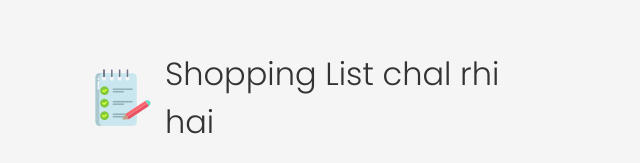
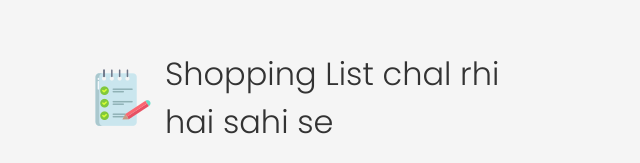
Before and after one commit to deepak-singh12345/shopping-list, a plain HTML site: page index.html in a window 1280 px wide. Shown: the top 163 px of the page, without its empty margins (319-959 px from the left). Drawn offline with Linux system fonts and the light colour scheme.

Commit message:
first good commit

```diff
--- a/index.html
+++ b/index.html
@@ -19,7 +19,7 @@
     <div class="container">
       <header>
         <img src="images/note.png" alt="" />
-        <h1>Shopping List chal rhi hai</h1>
+        <h1>Shopping List chal rhi hai sahi se</h1>
       </header>
       <form id="item-form">
         <div class="form-control">
```
